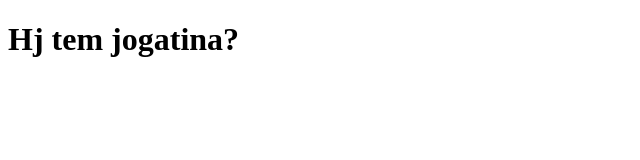
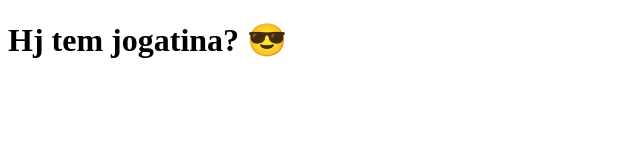
Before and after one commit to Milton-Ventura/clone-tabnews, a Next.js app: page / in a window 1280 px wide. Shown: the top 160 px of the page, without its empty margins (0-640 px from the left). Built offline with nearby package versions, Linux system fonts and the light colour scheme.

Commit message:
Alterar frase

```diff
--- a/pages/index.js
+++ b/pages/index.js
@@ -1,5 +1,5 @@
 function Home() {
-    return <h1>Hj tem jogatina?</h1>
+    return <h1>Hj tem jogatina? 😎</h1>
 }
 
 export default Home
```
Also changed, not shown: 1 other file (tests, documents, lock files or other folders).
